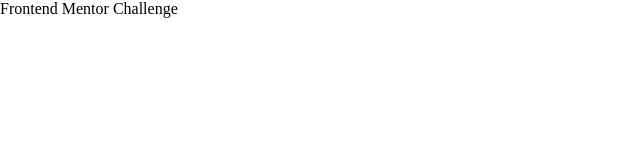
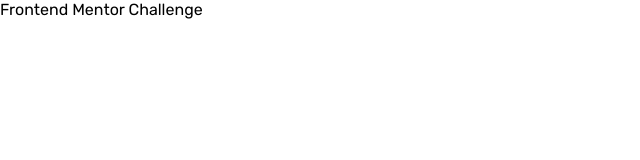
Before and after one commit to DanielMafra/time-tracking-dashboard, a React (Create React App) app: page / in a window 1280 px wide. Shown: the top 160 px of the page, without its empty margins (0-640 px from the left). Built offline with nearby package versions, Linux system fonts and the light colour scheme; the HTML template or start-up script is replaced by a standard one.

Commit message:
Add colors to root css

```diff
--- a/src/App.css
+++ b/src/App.css
@@ -1,7 +1,24 @@
+@import url('https://fonts.googleapis.com/css2?family=Rubik:wght@300;400;500&display=swap');
+
+:root {
+  --primary-blue: hsl(246, 80%, 60%);
+  --primary-light-red-a: hsl(15, 100%, 70%);
+  --primary-light-red-b: hsl(348, 100%, 68%);
+  --primary-soft-blue: hsl(195, 74%, 62%);
+  --primary-lime-green: hsl(145, 58%, 55%);
+  --primary-violet: hsl(264, 64%, 52%);
+  --primary-soft-orange: hsl(43, 84%, 65%);
+  --neutral-very-dark-blue: hsl(226, 43%, 10%);
+  --neutral-dark-blue: hsl(235, 46%, 20%);
+  --neutral-desaturated-blue: hsl(235, 45%, 61%);
+  --neutral-pale-blue: hsl(236, 100%, 87%);
+}
+
 * {
   margin: 0;
   padding: 0;
   box-sizing: border-box;
+  font-family: 'Rubik', sans-serif;
 }
 
 img {
```
